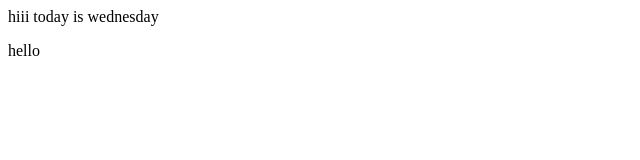
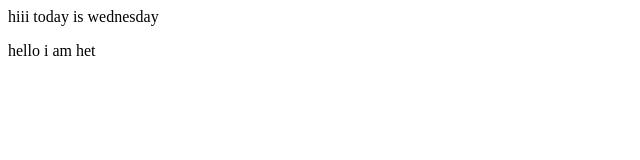
Before and after one commit to hetbhalodiya09/Android-workspace, a plain HTML site: page Assignment/java/index.html in a window 1280 px wide. Shown: the full height of the page, 0-640 px from the left. Drawn offline with Linux system fonts and the light colour scheme.

Commit message:
wednesday

```diff
--- a/Assignment/java/index.html
+++ b/Assignment/java/index.html
@@ -1,2 +1,2 @@
 <p>hiii today is wednesday</p>
-<p>hello</p>
+<p>hello i am het</p>
```
